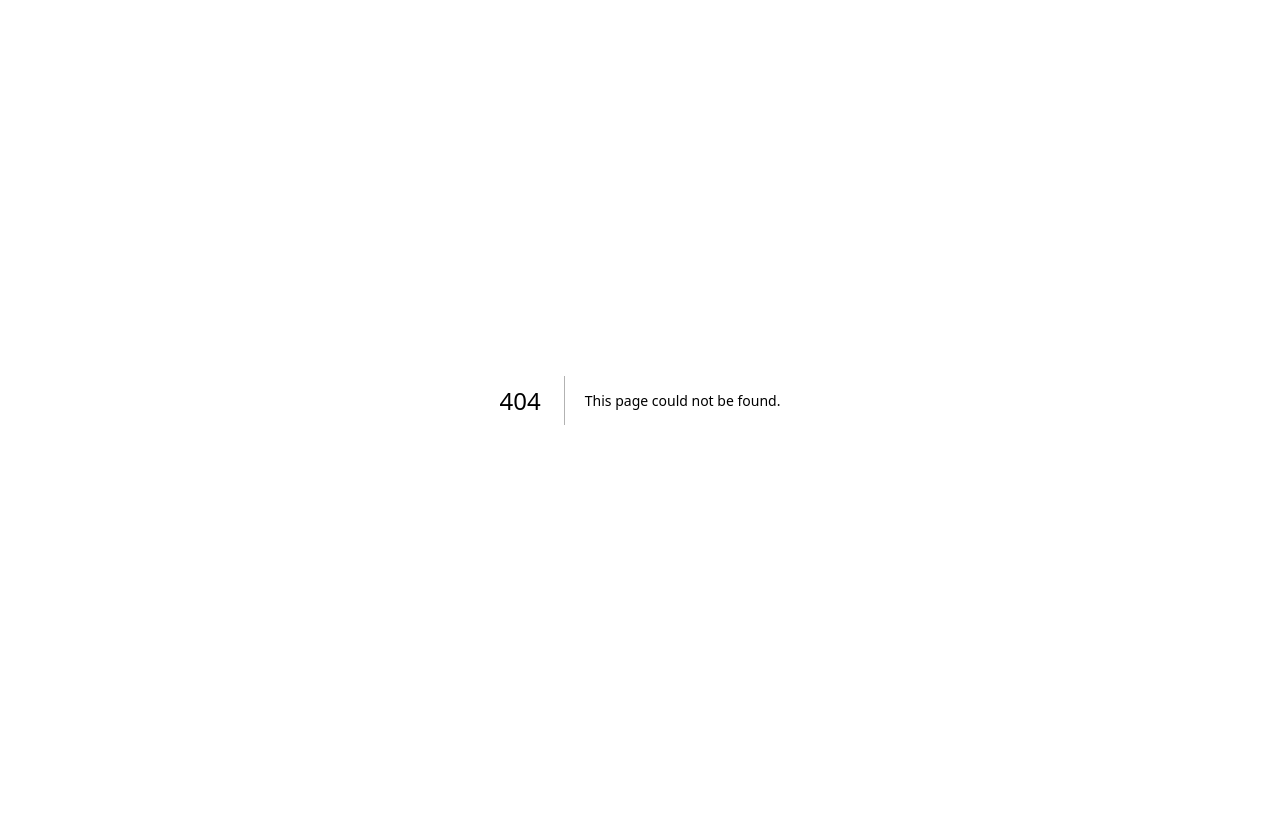
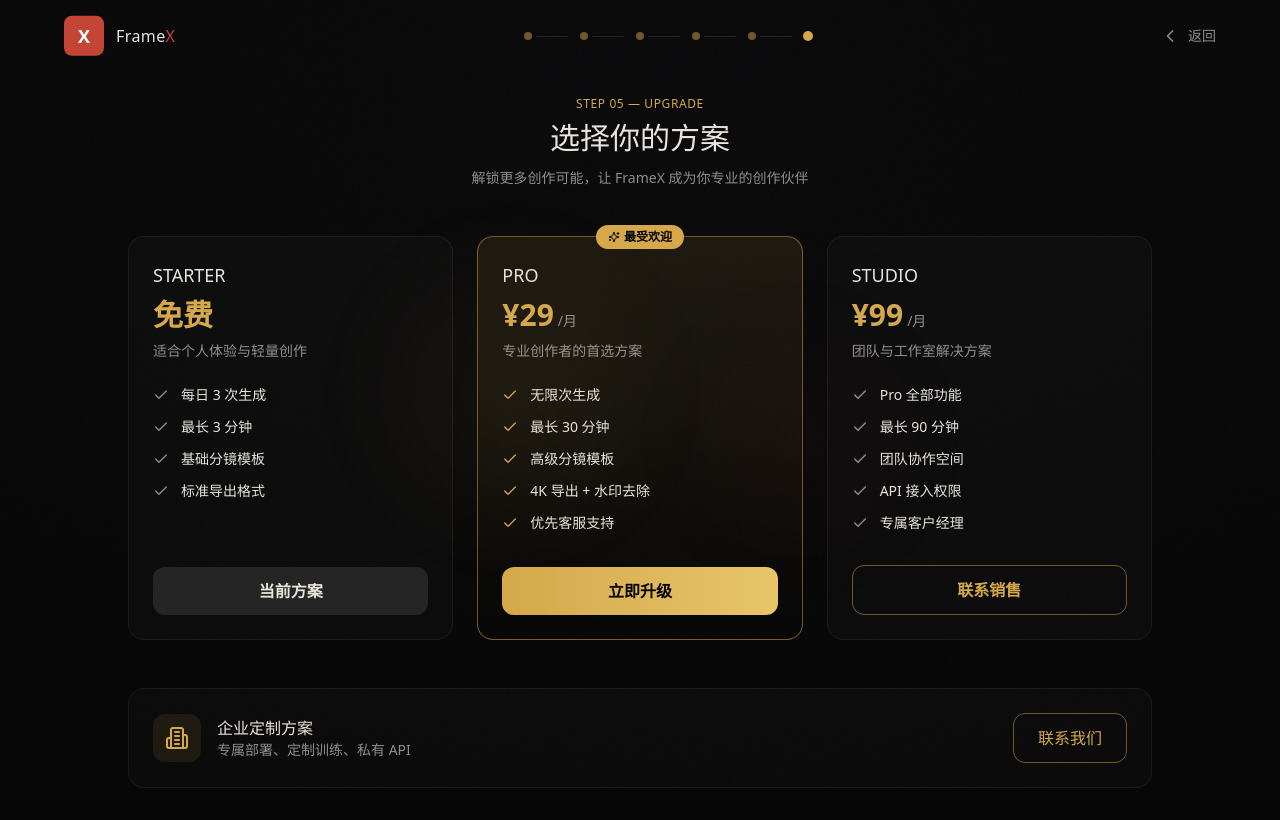
Before and after one commit to 0526c/framexII, a Next.js app: page /payment in a window 1280 px wide. Before the commit this address had no page. Built offline with nearby package versions, Linux system fonts and the light colour scheme.

Commit message:
Create page.tsx

```diff
--- /dev/null
+++ b/app/payment/page.tsx
@@ -0,0 +1,172 @@
+"use client";
+
+import { useRouter } from "next/navigation";
+import { motion } from "framer-motion";
+import GrainBackground from "@/components/GrainBackground";
+import NavHeader from "@/components/NavHeader";
+import PageTransition, { StaggerContainer, StaggerItem } from "@/components/PageTransition";
+import { Check, Sparkles, Zap, Building2 } from "lucide-react";
+
+const plans = [
+  {
+    id: "starter",
+    name: "STARTER",
+    price: "免费",
+    period: "永久",
+    description: "适合个人体验与轻量创作",
+    features: [
+      "每日 3 次生成",
+      "最长 3 分钟",
+      "基础分镜模板",
+      "标准导出格式",
+    ],
+    cta: "当前方案",
+    popular: false,
+  },
+  {
+    id: "pro",
+    name: "PRO",
+    price: "¥29",
+    period: "月",
+    description: "专业创作者的首选方案",
+    features: [
+      "无限次生成",
+      "最长 30 分钟",
+      "高级分镜模板",
+      "4K 导出 + 水印去除",
+      "优先客服支持",
+    ],
+    cta: "立即升级",
+    popular: true,
+  },
+  {
+    id: "studio",
+    name: "STUDIO",
+    price: "¥99",
+    period: "月",
+    description: "团队与工作室解决方案",
+    features: [
+      "Pro 全部功能",
+      "最长 90 分钟",
+      "团队协作空间",
+      "API 接入权限",
+      "专属客户经理",
+    ],
+    cta: "联系销售",
+    popular: false,
+  },
+];
+
+export default function PaymentPage() {
+  const router = useRouter();
+
+  return (
+    <main className="relative min-h-screen overflow-hidden">
+      <GrainBackground />
+
+      <div className="relative z-10 min-h-screen flex flex-col">
+        <NavHeader currentStep={5} totalSteps={5} />
+
+        <PageTransition className="flex-1 px-6 lg:px-10 py-8 pt-24">
+          <div className="max-w-5xl mx-auto">
+            <motion.div
+              initial={{ opacity: 0, y: 20 }}
+              animate={{ opacity: 1, y: 0 }}
+              className="text-center mb-12"
+            >
+              <div className="text-xs font-medium text-gold tracking-wider uppercase mb-2">
+                Step 05 — Upgrade
+              </div>
+              <h1 className="text-2xl sm:text-3xl font-medium text-cream mb-3">
+                选择你的方案
+              </h1>
+              <p className="text-cream-dim text-sm max-w-md mx-auto">
+                解锁更多创作可能，让 FrameX 成为你专业的创作伙伴
+              </p>
+            </motion.div>
+
+            <StaggerContainer className="grid grid-cols-1 md:grid-cols-3 gap-6">
+              {plans.map((plan) => (
+                <StaggerItem key={plan.id}>
+                  <motion.div
+                    className={`relative p-6 rounded-2xl border h-full flex flex-col ${
+                      plan.popular
+                        ? "bg-gradient-to-b from-gold/10 to-transparent border-gold/50"
+                        : "bg-white/[0.02] border-border"
+                    }`}
+                    whileHover={{ y: -8, scale: 1.02 }}
+                    transition={{ duration: 0.3 }}
+                  >
+                    {plan.popular && (
+                      <div className="absolute -top-3 left-1/2 -translate-x-1/2 px-3 py-1 rounded-full bg-gold text-void text-xs font-semibold flex items-center gap-1">
+                        <Sparkles className="w-3 h-3" />
+                        最受欢迎
+                      </div>
+                    )}
+
+                    <div className="mb-6">
+                      <h3 className="text-lg font-medium text-cream mb-2">{plan.name}</h3>
+                      <div className="flex items-baseline gap-1 mb-2">
+                        <span className="text-3xl font-bold text-gold">{plan.price}</span>
+                        {plan.period !== "永久" && (
+                          <span className="text-cream-dim text-sm">/{plan.period}</span>
+                        )}
+                      </div>
+                      <p className="text-sm text-cream-dim">{plan.description}</p>
+                    </div>
+
+                    <ul className="space-y-3 mb-8 flex-1">
+                      {plan.features.map((feature, i) => (
+                        <li key={i} className="flex items-start gap-3 text-sm text-cream">
+                          <Check className={`w-4 h-4 mt-0.5 flex-shrink-0 ${plan.popular ? "text-gold" : "text-cream-dim"}`} />
+                          {feature}
+                        </li>
+                      ))}
+                    </ul>
+
+                    <motion.button
+                      className={`w-full py-3 rounded-xl font-semibold transition-all ${
+                        plan.popular
+                          ? "bg-gradient-to-r from-gold to-gold-bright text-void"
+                          : plan.id === "starter"
+                          ? "bg-white/10 text-cream cursor-default"
+                          : "border border-gold/50 text-gold hover:bg-gold/10"
+                      }`}
+                      whileHover={plan.id !== "starter" ? { scale: 1.02 } : {}}
+                      whileTap={plan.id !== "starter" ? { scale: 0.98 } : {}}
+                    >
+                      {plan.cta}
+                    </motion.button>
+                  </motion.div>
+                </StaggerItem>
+              ))}
+            </StaggerContainer>
+
+            <motion.div
+              initial={{ opacity: 0, y: 20 }}
+              animate={{ opacity: 1, y: 0 }}
+              transition={{ delay: 0.4 }}
+              className="mt-12 p-6 rounded-2xl border border-border bg-white/[0.02] flex flex-col sm:flex-row items-center justify-between gap-4"
+            >
+              <div className="flex items-center gap-4">
+                <div className="w-12 h-12 rounded-xl bg-gold/10 flex items-center justify-center">
+                  <Building2 className="w-6 h-6 text-gold" />
+                </div>
+                <div>
+                  <h3 className="font-medium text-cream">企业定制方案</h3>
+                  <p className="text-sm text-cream-dim">专属部署、定制训练、私有 API</p>
+                </div>
+              </div>
+              <motion.button
+                className="px-6 py-3 rounded-xl border border-gold/50 text-gold hover:bg-gold/10 transition-all"
+                whileHover={{ scale: 1.02 }}
+              >
+                联系我们
+              </motion.button>
+            </motion.div>
+          </div>
+        </PageTransition>
+      </div>
+    </main>
+  );
+}
```
